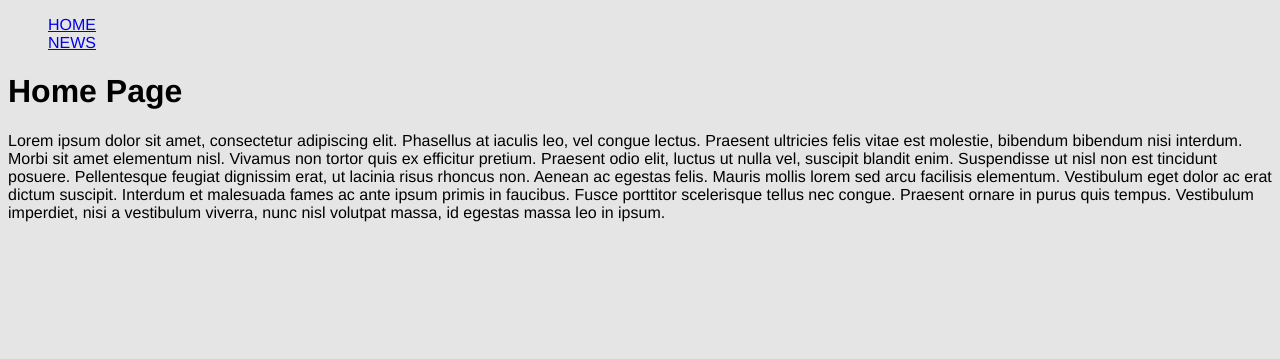
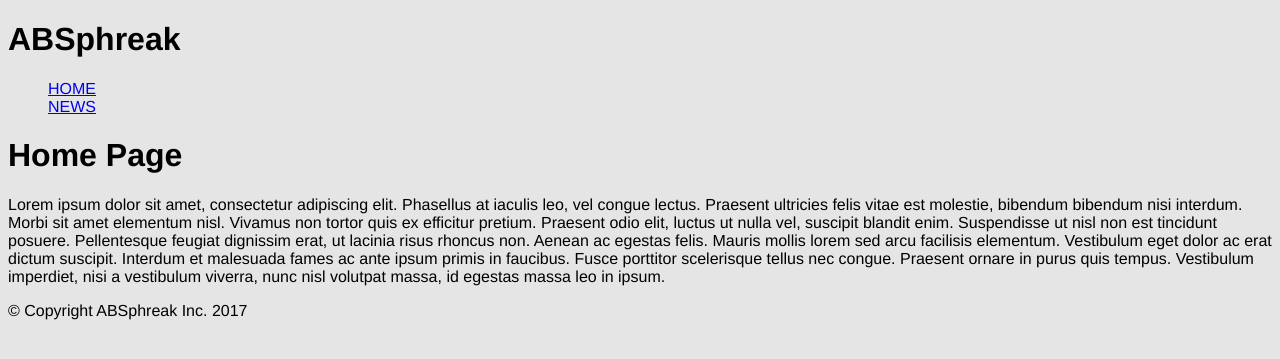
Before and after one commit to ABSphreak/ABSphreak.github.io, a Jekyll site: the page built from index.html, in a window 1280 px wide. Shown: the top 359 px of the page. Built offline with Jekyll 4.4.1, drawn with Linux system fonts in a browser that asks for light colours; Markdown is read by kramdown in place of the engine named in the settings.

Commit message:
Added some more information on the pages.

```diff
--- /dev/null
+++ b/_includes/nav.html
@@ -0,0 +1,8 @@
+<nav>
+  <div>
+    <ul>
+      <li><a href="{{site.baseurl}}/index.html">HOME</a></li>
+      <li><a href="{{site.baseurl}}/news.html">NEWS</a></li>
+    </ul>
+  </div>
+</nav>
--- a/_layouts/default.html
+++ b/_layouts/default.html
@@ -7,17 +7,14 @@
 
   <body>
     <header>
-      <nav>
-        <div>
-          <ul>
-            <li><a href="{{site.baseurl}}/index.html">HOME</a></li>
-            <li><a href="{{site.baseurl}}/news.html">NEWS</a></li>
-          </ul>
-        </div>
-      </nav>
+      <h1>ABSphreak</h1>
+      {% include nav.html %}
     </header>
 
     {{content}}
 
+    <footer>
+      <p>© Copyright ABSphreak Inc. 2017</p>
+    </footer>
   </body>
 </html>
```
